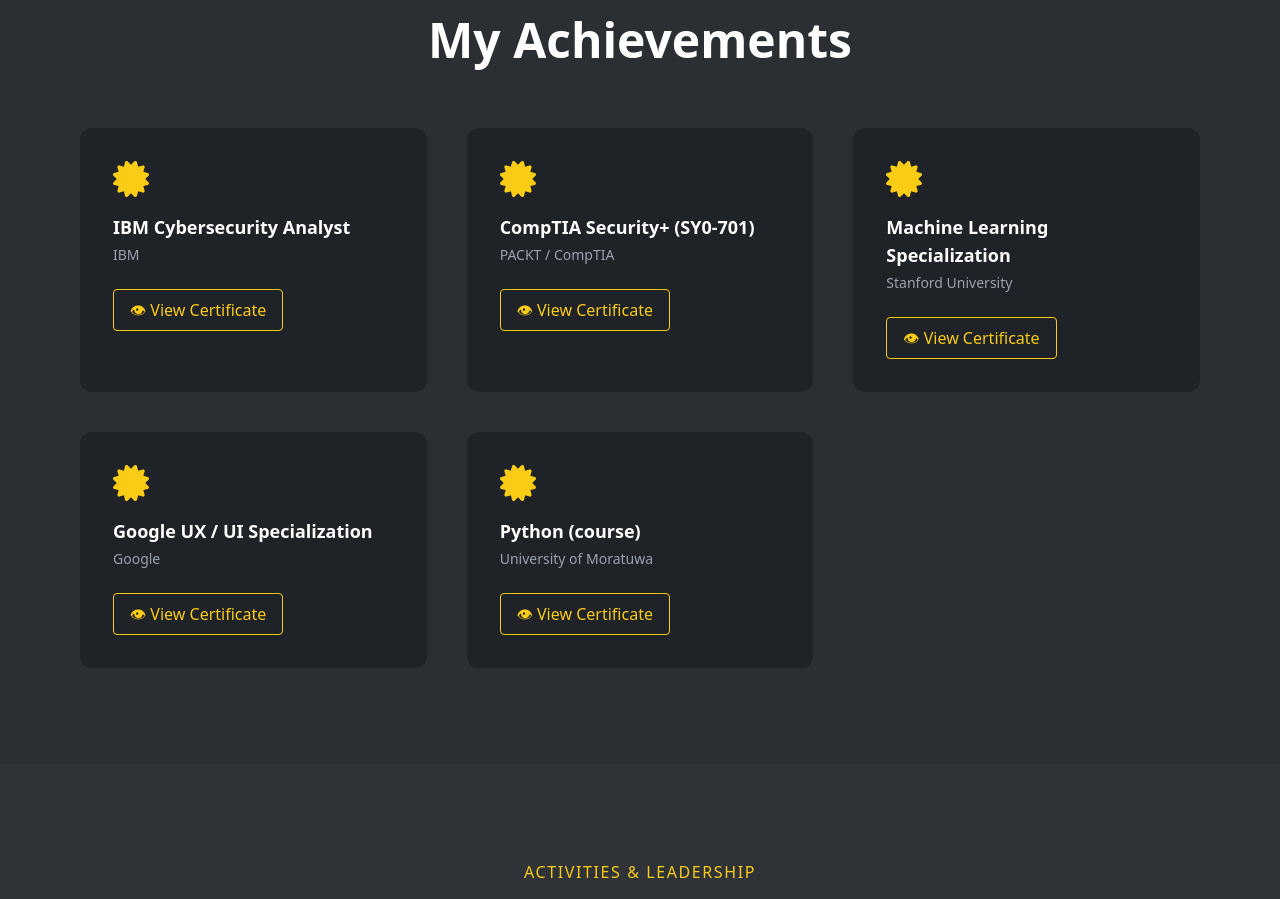
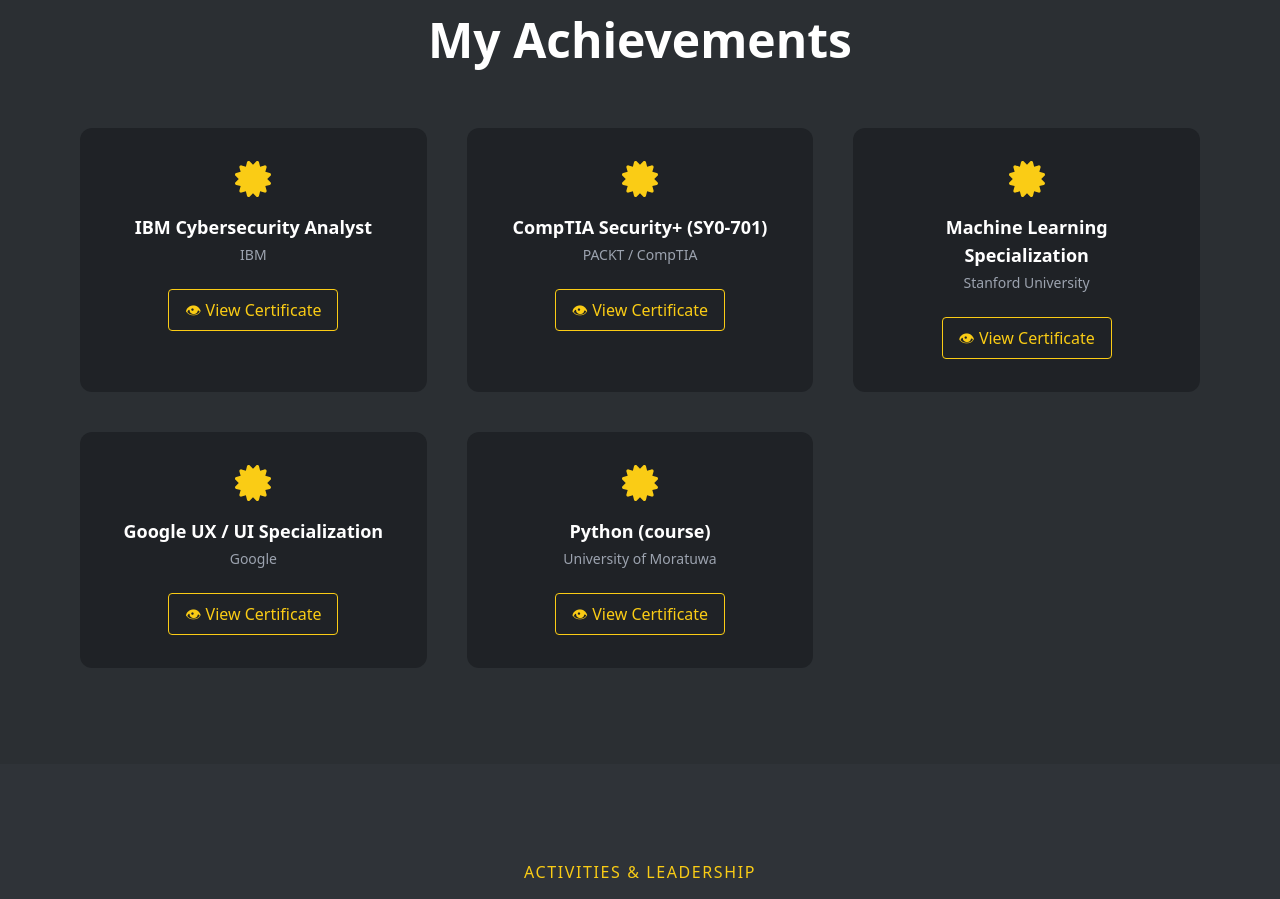
Before and after one commit to Aakashwije/AAKASH_WIJESEKARA_PORTFOLIO, a React (Vite) app: page / in a window 1280 px wide. Shown: the part 5923-6822 px from the top of the page. Built offline with nearby package versions, Linux system fonts and the light colour scheme.

Commit message:
Center icon and button in Certificates cards
Updated the Certificates component to center the certificate icon and the 'View Certificate' button within each card for improved visual alignment and consistency.

```diff
--- a/src/components/Achievements.jsx
+++ b/src/components/Achievements.jsx
@@ -61,12 +61,17 @@
   whileInView={{ opacity: 1, y: 0 }}
   transition={{ duration: 0.6, delay: i * 0.1 }}
   viewport={{ once: true }}
-              className="bg-[#1f2226] rounded-xl p-8
+  className="
+    bg-[#1f2226] rounded-xl p-8 text-center
     border border-transparent
     hover:border-yellow-400
-                transition-all duration-300"
+    transition-all duration-300
+  "
 >
-              <FaCertificate className="text-yellow-400 text-4xl mb-4" />
+  {/* Center Icon */}
+  <div className="flex justify-center mb-4">
+    <FaCertificate className="text-yellow-400 text-4xl" />
+  </div>
 
   <h3 className="text-lg font-semibold mb-1">
     {cert.title}
@@ -76,15 +81,23 @@
     {cert.org}
   </p>
 
+  {/* Center Button */}
   <a
     href={cert.file}
     target="_blank"
     rel="noopener noreferrer"
-                className="inline-flex items-center gap-2 border border-yellow-400 text-yellow-400 px-4 py-2 rounded hover:bg-yellow-400 hover:text-black transition"
+    className="
+      inline-flex items-center gap-2
+      border border-yellow-400 text-yellow-400
+      px-4 py-2 rounded
+      hover:bg-yellow-400 hover:text-black transition
+      mx-auto
+    "
   >
     👁 View Certificate
   </a>
 </motion.div>
+
           ))}
         </div>
       </div>
```
Lines whose indentation alone changed are shown as unchanged.
